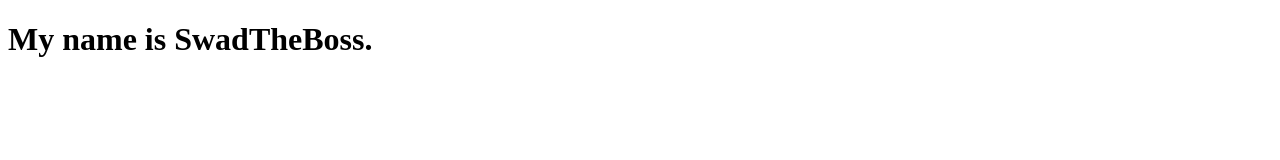
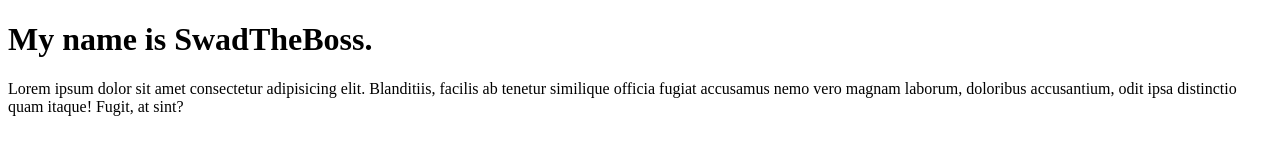
Before and after one commit to Smswad/my-first-git, a plain HTML site: page index.html in a window 1280 px wide. Drawn offline with Linux system fonts and the light colour scheme.

Commit message:
added the first blog

```diff
--- a/index.html
+++ b/index.html
@@ -1,14 +1,24 @@
 <!DOCTYPE html>
 <html lang="en">
+
 <head>
     <meta charset="UTF-8">
     <meta name="viewport" content="width=device-width, initial-scale=1.0">
     <title>My first Github Repo</title>
 </head>
+
 <body>
     <h1>
         My name is SwadTheBoss.
     </h1>
+    <div>
+        <p>
+            Lorem ipsum dolor sit amet consectetur adipisicing elit. Blanditiis, facilis ab tenetur similique officia
+            fugiat accusamus nemo vero magnam laborum, doloribus accusantium, odit ipsa distinctio quam itaque! Fugit,
+            at sint?
+        </p>
+    </div>
 
 </body>
+
 </html>
```
